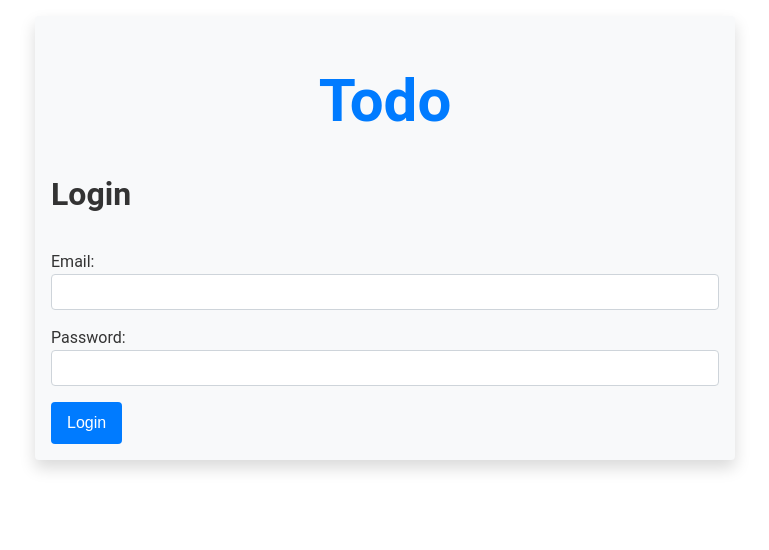
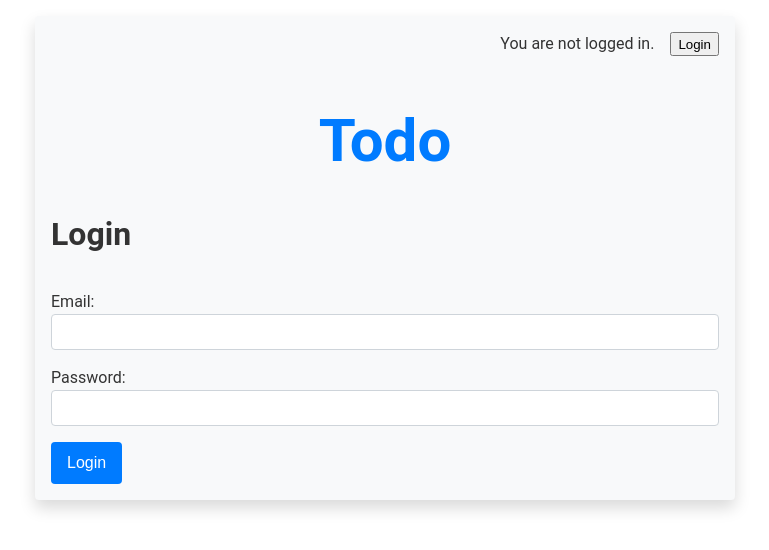
Before and after one commit to fyrepenguin/todo, a React (Create React App) app: page /login in a window 1280 px wide. Shown: the top 550 px of the page, without its empty margins (255-1024 px from the left). Built offline with nearby package versions, Linux system fonts and the light colour scheme.

Commit message:
add react router dom

```diff
--- a/package.json
+++ b/package.json
@@ -10,6 +10,7 @@
     "react-datepicker": "^4.7.0",
     "react-dom": "^18.1.0",
     "react-icons": "^4.3.1",
+    "react-router-dom": "^6.3.0",
     "react-scripts": "5.0.1",
     "react-select": "^5.3.2",
     "uuid": "^8.3.2",
--- a/src/App.css
+++ b/src/App.css
@@ -14,6 +14,26 @@ h1,h2,h3,h4,h5,h6, p {
   box-shadow: 0 .5rem 1rem rgba(0,0,0,.15) !important;
   border-radius: 0.25rem;
   background-color: #f8f9fa !important;
+}
+
+.auth-status {
+  display: flex;
+  justify-content: flex-end;
+  margin-bottom: 1rem;
+}
+.auth-status button {
+  cursor:pointer;
+  margin-left: 1rem;
+}
+.not-found {
+  display: flex;
+  justify-content: center;
+  align-items: center;
+  margin: 2rem auto;
+  font-size: 2rem;
+  font-weight: bold;
+  color: #343a40;
+
 }
 
 .app-title {
--- a/src/App.js
+++ b/src/App.js
@@ -1,10 +1,14 @@
 import { useState, useEffect } from "react";
+import { Routes, Route } from 'react-router-dom';
+import { AuthProvider } from "./AuthContext";
 import TodoList from "./components/TodoList";
 import './App.css'
 import Login from "./components/Login";
+import Layout from './components/Layout';
+import RequireAuth from './components/RequireAuth';
+import NotFound from './components/NotFound';
 
 function App() {
-  const [loginState, setLoginState] = useState(false);
   const [tasks, setTasks] = useState([]);
   const defaultTask = {
     title: "",
@@ -48,14 +52,25 @@ function App() {
 
 
   return (
-    <div className="main-container">
-      <header className="app-title">
-        <h2>Todo </h2>
-      </header>
-      {!loginState && <Login setLoginState={setLoginState} />}
+    <AuthProvider>
+      <div className="main-container">
+        <Routes>
+          <Route element={<Layout />}>
+            <Route path="/login" element={<Login />} />
+            <Route
+              path="/"
+              element={
+                <RequireAuth>
+                  <TodoList tasks={tasks} onCreate={onCreate} onUpdate={onUpdate} onDelete={onDelete} defaultTask={defaultTask} />
+                </RequireAuth>
+              }
+            />
+            <Route path="*" element={<NotFound />} />
+          </Route>
 
-      {loginState && <TodoList tasks={tasks} onCreate={onCreate} onUpdate={onUpdate} onDelete={onDelete} defaultTask={defaultTask} />}
-    </div>
+        </Routes>
+      </div>
+    </AuthProvider>
   );
 }
 
--- /dev/null
+++ b/src/AuthContext.js
@@ -0,0 +1,30 @@
+import React from 'react';
+import { Authenticator } from './auth';
+
+let AuthContext = React.createContext(null);
+
+export function useAuth() {
+  return React.useContext(AuthContext);
+}
+
+export function AuthProvider({ children }) {
+  let [user, setUser] = React.useState(null);
+
+  let login = (newUser, callback) => {
+    return Authenticator.login(() => {
+      setUser(newUser);
+      callback();
+    });
+  };
+
+  let logout = (callback) => {
+    return Authenticator.logout(() => {
+      setUser(null);
+      callback();
+    });
+  };
+
+  let value = { user, login, logout };
+
+  return <AuthContext.Provider value={value}>{children}</AuthContext.Provider>;
+}
--- /dev/null
+++ b/src/auth.js
@@ -0,0 +1,13 @@
+const Authenticator = {
+  isAuthenticated: false,
+  login(callback) {
+    Authenticator.isAuthenticated = true;
+    setTimeout(callback, 100); // fake async
+  },
+  logout(callback) {
+    Authenticator.isAuthenticated = false;
+    setTimeout(callback, 100);
+  },
+};
+
+export { Authenticator };
--- /dev/null
+++ b/src/components/AuthStatus.js
@@ -0,0 +1,33 @@
+import React from 'react'
+import { useAuth } from '../AuthContext';
+import { useNavigate } from 'react-router-dom';
+
+const AuthStatus = () => {
+  let auth = useAuth();
+  let navigate = useNavigate();
+
+  if (!auth.user) {
+    return <p className='auth-status'>You are not logged in.  <button
+      onClick={() => {
+        navigate("/login");
+      }}
+    >
+      Login
+    </button></p>;
+  }
+
+  return (
+    <p className='auth-status'>
+      Welcome {auth.user}!{" "}
+      <button
+        onClick={() => {
+          auth.logout(() => navigate("/login"));
+        }}
+      >
+        logout
+      </button>
+    </p>
+  );
+}
+
+export default AuthStatus
--- /dev/null
+++ b/src/components/Layout.js
@@ -0,0 +1,18 @@
+import React from 'react'
+import { Outlet } from 'react-router-dom'
+import AuthStatus from './AuthStatus';
+
+const Layout = () => {
+  return (
+    <div>
+      <AuthStatus />
+      <header className="app-title">
+        <h2>Todo </h2>
+      </header>
+
+      <Outlet />
+    </div>
+  )
+}
+
+export default Layout
--- a/src/components/Login.js
+++ b/src/components/Login.js
@@ -1,7 +1,15 @@
 import React, { useState } from 'react'
+import { useNavigate, useLocation } from 'react-router-dom';
 import loginDetails from '../loginDetails.json';
+import { useAuth } from '../AuthContext';
 
-const Login = ({ setLoginState }) => {
+const Login = () => {
+  let navigate = useNavigate();
+  let location = useLocation();
+  let auth = useAuth();
+
+  let from = location.state?.from?.pathname || "/";
+
   const [formData, setFormData] = useState({
     email: '',
     password: ''
@@ -12,10 +20,17 @@ const Login = ({ setLoginState }) => {
     const { name, value } = e.target;
     setFormData({ ...formData, [name]: value })
   }
+
   const handleSubmit = e => {
     e.preventDefault();
     if (loginDetails.email === email && loginDetails.password === password) {
-      setLoginState(true)
+      let formData = new FormData(e.currentTarget);
+      let email = formData.get("email");
+
+      auth.login(email, () => {
+        navigate(from, { replace: true });
+      });
+      return;
     }
   }
 
--- /dev/null
+++ b/src/components/NotFound.js
@@ -0,0 +1,9 @@
+import React from 'react'
+
+const NotFound = () => {
+  return (
+    <div className='not-found'>Page you're looking for doesn't exist</div>
+  )
+}
+
+export default NotFound
--- /dev/null
+++ b/src/components/RequireAuth.js
@@ -0,0 +1,13 @@
+import { Navigate, useLocation } from "react-router-dom";
+import { useAuth } from '../AuthContext';
+
+export default function RequireAuth({ children }) {
+  let auth = useAuth();
+  let location = useLocation();
+
+  if (!auth.user) {
+    return <Navigate to="/login" state={{ from: location }} replace />;
+  }
+
+  return children;
+}
--- a/src/components/TaskForm.js
+++ b/src/components/TaskForm.js
@@ -98,7 +98,6 @@ const TaskForm = ({ modal, toggle, onCreate, task: taskData, defaultTask, type =
                 </div>
                 <div className="form-group" >
                   Image
-                  {console.log({ title: task.title, task })}
                   <label htmlFor={`image-${task.id}`} style={{ cursor: 'pointer' }}>
                     {task.image.length > 0 ? <img src={task.image} alt="" width="200" /> : <FcAddImage fontSize={50} />}
                   </label>
--- a/src/index.js
+++ b/src/index.js
@@ -3,11 +3,14 @@ import ReactDOM from 'react-dom/client';
 import './index.css';
 import App from './App';
 import reportWebVitals from './reportWebVitals';
+import { BrowserRouter } from 'react-router-dom';
 
 const root = ReactDOM.createRoot(document.getElementById('root'));
 root.render(
   <React.StrictMode>
-    <App />
+    <BrowserRouter>
+      <App />
+    </BrowserRouter>
   </React.StrictMode>
 );
 
```
Also changed, not shown: 1 other file (tests, documents, lock files or other folders).
